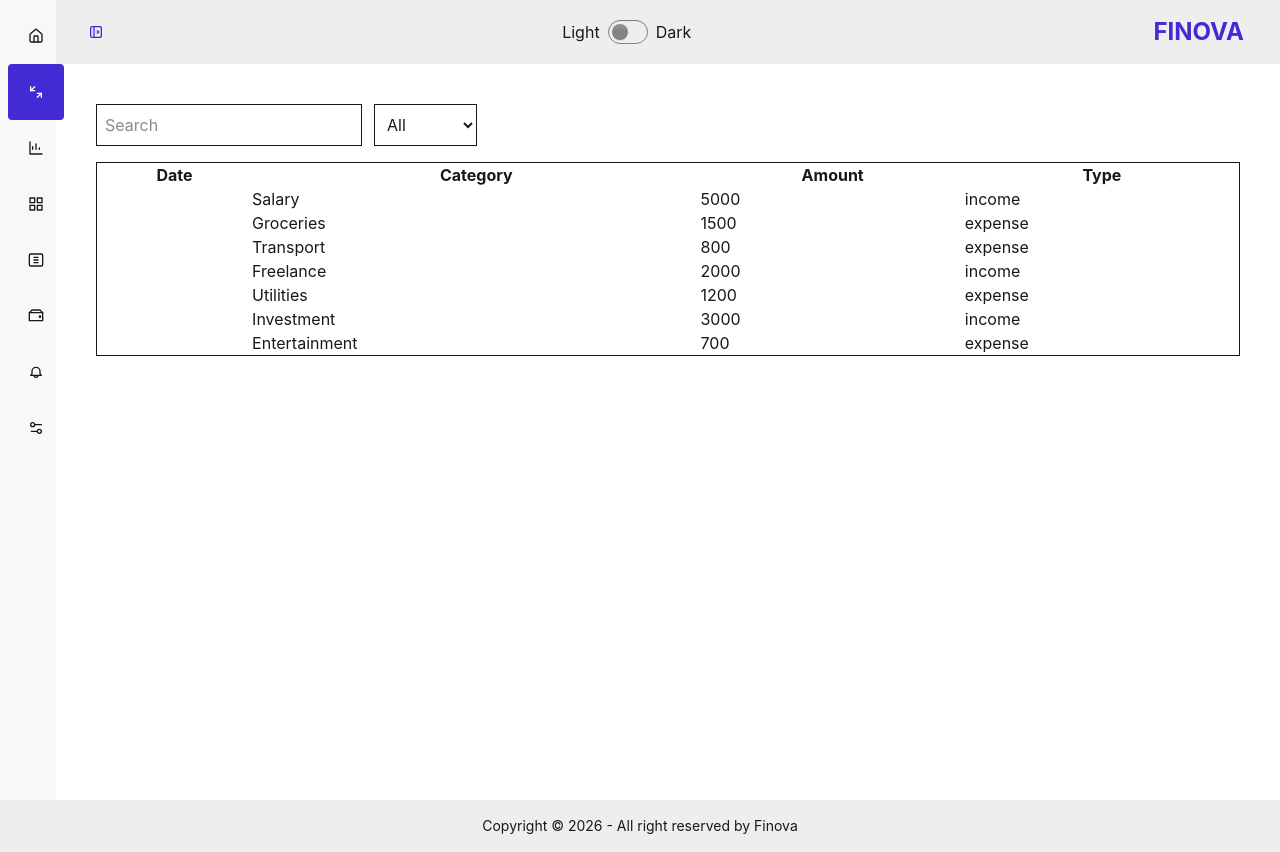
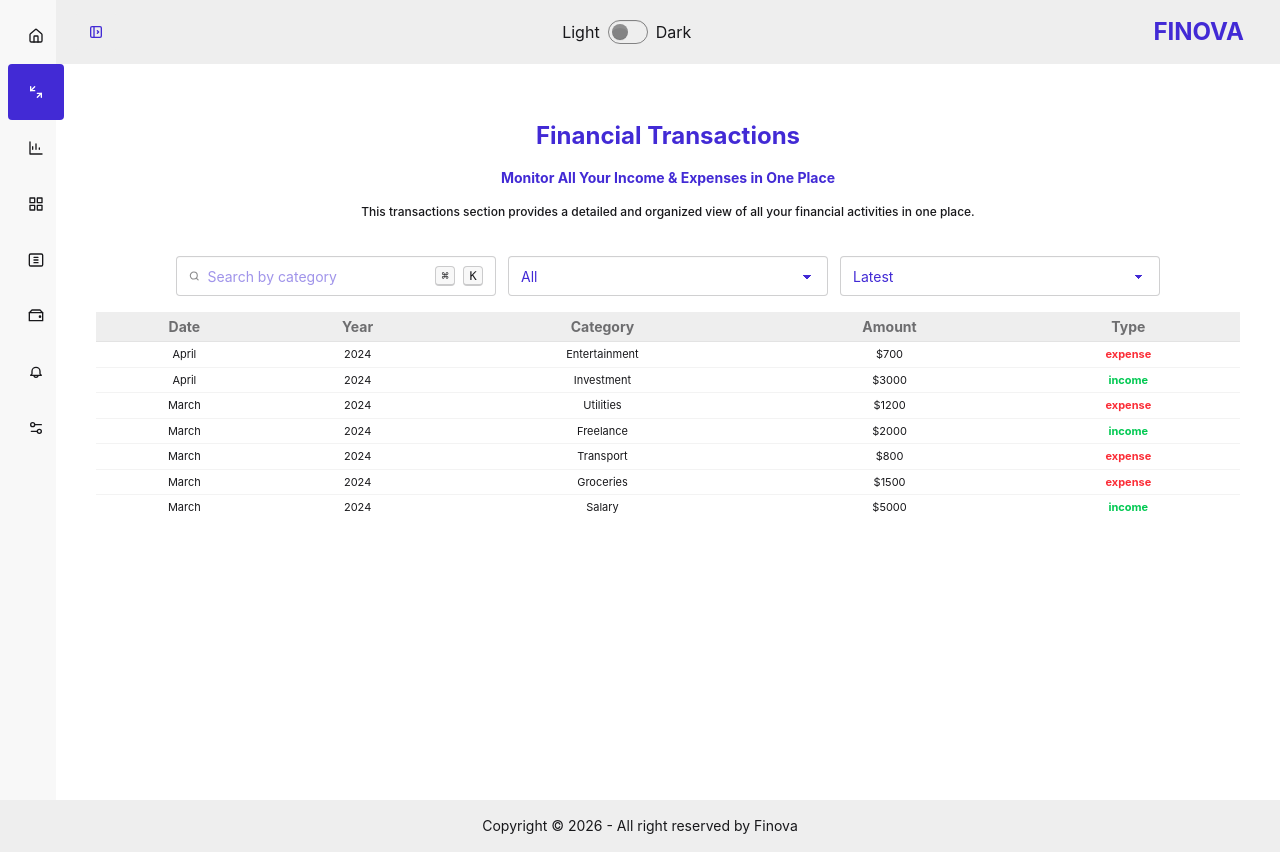
Before and after one commit to sumayaislamm/finance_dashboard, a React (Vite) app: page /transactions in a window 1280 px wide. Built offline with nearby package versions, Linux system fonts and the light colour scheme.

Commit message:
transactions demo section

```diff
--- a/public/mockdata.json
+++ b/public/mockdata.json
@@ -1,69 +1,83 @@
 {
   "summary": {
+    "year": 2024,
     "totalBalance": 10800,
     "totalIncome": 10000,
     "totalExpense": 9200
   },
   "insights": {
+    "year": 2024,
     "highestSpendingCategory": "Groceries",
     "monthlyComparison": [
       {
         "month": "January",
+        "year": 2024,
         "income": 0,
         "expense": 0
       },
       {
         "month": "February",
+        "year": 2024,
         "income": 0,
         "expense": 0
       },
       {
         "month": "March",
+        "year": 2024,
         "income": 7000,
         "expense": 3500
       },
       {
         "month": "April",
+        "year": 2024,
         "income": 3000,
         "expense": 2200
       },
       {
         "month": "May",
+        "year": 2024,
         "income": 0,
         "expense": 0
       },
       {
         "month": "June",
+        "year": 2024,
         "income": 0,
         "expense": 0
       },
       {
         "month": "July",
+        "year": 2024,
         "income": 0,
         "expense": 0
       },
       {
         "month": "August",
+        "year": 2024,
         "income": 0,
         "expense": 0
       },
       {
         "month": "September",
+        "year": 2024,
         "income": 0,
         "expense": 0
       },
       {
         "month": "October",
+        "year": 2024,
         "income": 0,
         "expense": 0
       },
       {
         "month": "November",
+        "year": 2024,
         "income": 0,
         "expense": 0
       },
       {
         "month": "December",
+        "year": 2024,
         "income": 0,
         "expense": 0
       }
@@ -74,6 +88,7 @@
     {
       "id": 1,
       "month": "March",
+      "year": 2024,
       "amount": 5000,
       "category": "Salary",
       "type": "income"
@@ -81,6 +96,7 @@
     {
       "id": 2,
       "month": "March",
+      "year": 2024,
       "amount": 1500,
       "category": "Groceries",
       "type": "expense"
@@ -88,6 +104,7 @@
     {
       "id": 3,
       "month": "March",
+      "year": 2024,
       "amount": 800,
       "category": "Transport",
       "type": "expense"
@@ -95,6 +112,7 @@
     {
       "id": 4,
       "month": "March",
+      "year": 2024,
       "amount": 2000,
       "category": "Freelance",
       "type": "income"
@@ -102,6 +120,7 @@
     {
       "id": 5,
       "month": "March",
+      "year": 2024,
       "amount": 1200,
       "category": "Utilities",
       "type": "expense"
@@ -109,6 +128,7 @@
     {
       "id": 6,
       "month": "April",
+      "year": 2024,
       "amount": 3000,
       "category": "Investment",
       "type": "income"
@@ -116,6 +136,7 @@
     {
       "id": 7,
       "month": "April",
+      "year": 2024,
       "amount": 700,
       "category": "Entertainment",
       "type": "expense"
@@ -124,90 +145,106 @@
   "spendingByCategory": [
     {
       "category": "Groceries",
+      "year": 2024,
       "amount": 1500
     },
     {
       "category": "Transport",
+      "year": 2024,
       "amount": 800
     },
     {
       "category": "Utilities",
+      "year": 2024,
       "amount": 1200
     },
     {
       "category": "Entertainment",
+      "year": 2024,
       "amount": 700
     }
   ],
   "balanceTrend": [
     {
       "month": "January",
+      "year": 2024,
       "balance": 2000,
       "income": 4000,
       "expense": 2000
     },
     {
       "month": "February",
+      "year": 2024,
       "balance": 3500,
       "income": 5000,
       "expense": 1500
     },
     {
       "month": "March",
+      "year": 2024,
       "balance": 3500,
       "income": 7000,
       "expense": 3500
     },
     {
       "month": "April",
+      "year": 2024,
       "balance": 5800,
       "income": 3000,
       "expense": 2200
     },
     {
       "month": "May",
+      "year": 2024,
       "balance": 6200,
       "income": 1500,
       "expense": 1100
     },
     {
       "month": "June",
+      "year": 2024,
       "balance": 7000,
       "income": 2000,
       "expense": 1200
     },
     {
       "month": "July",
+      "year": 2024,
       "balance": 7200,
       "income": 1800,
       "expense": 1600
     },
     {
       "month": "August",
+      "year": 2024,
       "balance": 7800,
       "income": 2500,
       "expense": 1500
     },
     {
       "month": "September",
+      "year": 2024,
       "balance": 8000,
       "income": 1000,
       "expense": 800
     },
     {
       "month": "October",
+      "year": 2024,
       "balance": 8700,
       "income": 2000,
       "expense": 1300
     },
     {
       "month": "November",
+      "year": 2024,
       "balance": 9000,
       "income": 1500,
       "expense": 1200
     },
     {
       "month": "December",
+      "year": 2024,
       "balance": 9500,
       "income": 2000,
       "expense": 1500
--- a/src/pages/Transactions/Transactions.jsx
+++ b/src/pages/Transactions/Transactions.jsx
@@ -2,32 +2,44 @@ import React, { useEffect, useState } from "react";
 import { useRole } from "../../context/RoleContext";
 
 const Transactions = () => {
+    const { role } = useRole();
     const [transactions, setTransactions] = useState([]);
-   const { role } = useRole();
-
     const [search, setSearch] = useState("");
     const [typeFilter, setTypeFilter] = useState("all");
+    const [sort, setSort] = useState("latest");
 
     const [form, setForm] = useState({
         id: null,
         date: "",
         amount: "",
         category: "",
-        type: "expense"
+        type: "expense",
+        year: "",
     });
 
     const [isEditing, setIsEditing] = useState(false);
 
-    // ✅ Load data from public
     useEffect(() => {
-        fetch("/mockdata.json")
-            .then(res => res.json())
-            .then(data => setTransactions(data.transactions));
+        const stored = localStorage.getItem("transactions");
+
+        if (stored && JSON.parse(stored).length > 0) {
+            setTransactions(JSON.parse(stored));
+        } else {
+            fetch("/mockdata.json")
+                .then((res) => res.json())
+                .then((data) => {
+                    setTransactions(data.transactions);
+                });
+        }
     }, []);
+    useEffect(() => {
+        if (transactions.length > 0) {
+            localStorage.setItem("transactions", JSON.stringify(transactions));
+        }
+    }, [transactions]);
 
-    //  Filter
     const filteredTransactions = transactions.filter((t) => {
-        const matchSearch = t.category
+        const matchSearch = (t.category || "")
             .toLowerCase()
             .includes(search.toLowerCase());
 
@@ -37,19 +49,31 @@ const Transactions = () => {
         return matchSearch && matchType;
     });
 
-    // ➕ Add
+    const sortedTransactions = [...filteredTransactions].sort((a, b) => {
+        if (sort === "latest") return b.id - a.id;
+        if (sort === "oldest") return a.id - b.id;
+        if (sort === "amount-high") return b.amount - a.amount;
+        if (sort === "amount-low") return a.amount - b.amount;
+        return 0;
+    });
+
     const handleAdd = () => {
+        if (!form.amount || !form.category) {
+            alert("Please fill all fields");
+            return;
+        }
+
         const newData = {
             ...form,
             id: Date.now(),
-            amount: Number(form.amount)
+            amount: Number(form.amount),
+            year: Number(form.year), // ✅ added
         };
 
         setTransactions([...transactions, newData]);
         resetForm();
     };
 
-    // ✏️ Edit
     const handleEdit = (t) => {
         setForm(t);
         setIsEditing(true);
@@ -57,15 +81,19 @@ const Transactions = () => {
 
     const handleUpdate = () => {
         const updated = transactions.map((t) =>
-            t.id === form.id ? form : t
+            t.id === form.id
+                ? { ...form, amount: Number(form.amount), year: Number(form.year) } // ✅ added
+                : t
         );
+
         setTransactions(updated);
         resetForm();
     };
 
-    // ❌ Delete
     const handleDelete = (id) => {
-        setTransactions(transactions.filter((t) => t.id !== id));
+        if (confirm("Are you sure you want to delete?")) {
+            setTransactions(transactions.filter((t) => t.id !== id));
+        }
     };
 
     const resetForm = () => {
@@ -74,55 +102,204 @@ const Transactions = () => {
             date: "",
             amount: "",
             category: "",
-            type: "expense"
+            type: "expense",
+            year: "",
         });
         setIsEditing(false);
     };
 
     return (
         <div className="p-6">
+            <div className="text-center">
+                <h1 className="text-2xl text-primary font-bold p-4">
+                    Financial Transactions
+                </h1>
+                <p className="text-sm text-primary font-bold">
+                    Monitor All Your Income & Expenses in One Place
+                </p>
+                <p className="text-xs text-base-content font-medium p-4 mb-5">
+                    This transactions section provides a detailed and organized view of all your financial activities in one place.
+                </p>
+            </div>
 
-            {/* Filters */}
-            <div className="flex gap-3 mb-4">
-                <input
-                    placeholder="Search"
-                    className="border p-2"
-                    onChange={(e) => setSearch(e.target.value)}
-                />
+            {/* FILTERS */}
+            <div className="flex flex-wrap items-center justify-center gap-3 mb-4">
 
+                {/* Search By Catagory  */}
+                <label className="input">
+                    <svg className="h-[1em] opacity-50" xmlns="http://www.w3.org/2000/svg" viewBox="0 0 24 24">
+                        <g
+                            strokeLinejoin="round"
+                            strokeLinecap="round"
+                            strokeWidth="2.5"
+                            fill="none"
+                            stroke="currentColor"
+                        >
+                            <circle cx="11" cy="11" r="8"></circle>
+                            <path d="m21 21-4.3-4.3"></path>
+                        </g>
+                    </svg>
+                    <input type="search" className="grow text-primary " placeholder="Search by category"
+                        onChange={(e) => setSearch(e.target.value)} />
+                    <kbd className="kbd kbd-sm">⌘</kbd>
+                    <kbd className="kbd kbd-sm">K</kbd>
+                </label>
+
+
+                {/* Sort by expense/ income  */}
                 <select
-                    className="border p-2"
+                    className="select select-bordered text-primary"
                     onChange={(e) => setTypeFilter(e.target.value)}
                 >
                     <option value="all">All</option>
                     <option value="income">Income</option>
                     <option value="expense">Expense</option>
                 </select>
+                {/* Sort by latest/ oldest/ amount */}
+                <select
+                    className="select select-bordered text-primary"
+                    onChange={(e) => setSort(e.target.value)}
+                >
+                    <option value="latest">Latest</option>
+                    <option value="oldest">Oldest</option>
+                    <option value="amount-high">Amount High → Low</option>
+                    <option value="amount-low">Amount Low → High</option>
+                </select>
             </div>
 
-            {/* Admin Form */}
+            {/* Table */}
+            <div className="overflow-x-auto">
+                <table className="table table-xs">
+                    <thead>
+                        <tr className="bg-base-300 text-center">
+                            <th>Date</th>
+                            <th>Year</th>
+                            <th>Category</th>
+                            <th>Amount</th>
+                            <th>Type</th>
+                            {role === "Admin" && <th>Action</th>}
+                        </tr>
+                    </thead>
+
+                    <tbody>
+                        {sortedTransactions.length === 0 ? (
+                            <tr>
+                                <td colSpan="6" className="text-center">
+                                    No transactions found
+                                </td>
+                            </tr>
+                        ) : (
+                            sortedTransactions.map((t) => (
+                                <tr key={t.id} className="text-center">
+                                    <td>{t.month}</td>
+                                    <td>{t.year}</td>
+                                    <td>{t.category}</td>
+                                    <td>${t.amount}</td>
+
+                                    <td
+                                        className={
+                                            t.type === "income"
+                                                ? "text-green-500 font-bold"
+                                                : "text-red-500 font-bold"
+                                        }
+                                    >
+                                        {t.type}
+                                    </td>
+
+                                    {role === "Admin" && (
+                                        <td>
+                                            <button
+                                                onClick={() => handleEdit(t)}
+                                                className="btn btn-xs btn-accent mr-3"
+                                            >
+                                                Edit
+                                            </button>
+                                            <button
+                                                onClick={() => handleDelete(t.id)}
+                                                className="btn btn-xs btn-error"
+                                            >
+                                                Delete
+                                            </button>
+                                        </td>
+                                    )}
+                                </tr>
+                            ))
+                        )}
+                    </tbody>
+                </table>
+            </div>
+
+            {/* admin form */}
             {role === "Admin" && (
-                <div className="mb-4 border p-4">
-                    <input type="date"
-                        value={form.date}
-                        onChange={(e) => setForm({ ...form, date: e.target.value })}
-                        className="border p-2 mr-2" />
+                <div className="text-center gap-3 mb-4">
+                    <h1 className="text-xl text-base-300 bg-primary w-full p-3 font-bold my-5">
+                        Only Admins Can Edit Transactions
+                    </h1>
 
-                    <input type="number"
+                    <select
+                        value={form.month}
+                        onChange={(e) =>
+                            setForm({ ...form, month: e.target.value })
+                        }
+                        className="border p-2 mr-2"
+                    >
+                        <option value="">Select Month</option>
+                        <option value="January">January</option>
+                        <option value="February">February</option>
+                        <option value="March">March</option>
+                        <option value="April">April</option>
+                        <option value="May">May</option>
+                        <option value="June">June</option>
+                        <option value="July">July</option>
+                        <option value="August">August</option>
+                        <option value="September">September</option>
+                        <option value="October">October</option>
+                        <option value="November">November</option>
+                        <option value="December">December</option>
+                    </select>
+
+                    <input
+                        type="number"
+                        placeholder="Year"
+                        value={form.year}
+                        onChange={(e) =>
+                            setForm({ ...form, year: e.target.value })
+                        }
+                        className="border p-2 mr-2"
+                    />
+
+                    <input
+                        type="number"
                         placeholder="Amount"
                         value={form.amount}
-                        onChange={(e) => setForm({ ...form, amount: e.target.value })}
-                        className="border p-2 mr-2" />
+                        onChange={(e) =>
+                            setForm({ ...form, amount: e.target.value })
+                        }
+                        className="border p-2 mr-2"
+                    />
 
-                    <input type="text"
-                        placeholder="Category"
+                    <select
                         value={form.category}
-                        onChange={(e) => setForm({ ...form, category: e.target.value })}
-                        className="border p-2 mr-2" />
+                        onChange={(e) =>
+                            setForm({ ...form, category: e.target.value })
+                        }
+                        className="border p-2 mr-2"
+                    >
+                        <option value="">Select Category</option>
+                        <option value="Salary">Salary</option>
+                        <option value="Freelance">Freelance</option>
+                        <option value="Investment">Investment</option>
+                        <option value="Groceries">Groceries</option>
+                        <option value="Transport">Transport</option>
+                        <option value="Utilities">Utilities</option>
+                        <option value="Entertainment">Entertainment</option>
+                    </select>
 
                     <select
                         value={form.type}
-                        onChange={(e) => setForm({ ...form, type: e.target.value })}
+                        onChange={(e) =>
+                            setForm({ ...form, type: e.target.value })
+                        }
                         className="border p-2 mr-2"
                     >
                         <option value="income">Income</option>
@@ -131,44 +308,12 @@ const Transactions = () => {
 
                     <button
                         onClick={isEditing ? handleUpdate : handleAdd}
-                        className="bg-blue-500 text-white px-3 py-2"
+                        className="bg-blue-500 text-white px-3 py-2 rounded"
                     >
                         {isEditing ? "Update" : "Add"}
                     </button>
                 </div>
             )}
-
-            {/* Table */}
-            <table className="w-full border">
-                <thead>
-                    <tr>
-                        <th>Date</th>
-                        <th>Category</th>
-                        <th>Amount</th>
-                        <th>Type</th>
-                        {role === "Admin" && <th>Action</th>}
-                    </tr>
-                </thead>
-
-                <tbody>
-                    {filteredTransactions.map((t) => (
-                        <tr key={t.id}>
-                            <td>{t.date}</td>
-                            <td>{t.category}</td>
-                            <td>{t.amount}</td>
-                            <td>{t.type}</td>
-
-                            {role === "Admin" && (
-                                <td>
-                                    <button onClick={() => handleEdit(t)}>Edit</button>
-                                    <button onClick={() => handleDelete(t.id)}>Delete</button>
-                                </td>
-                            )}
-                        </tr>
-                    ))}
-                </tbody>
-            </table>
-
         </div>
     );
 };
```
